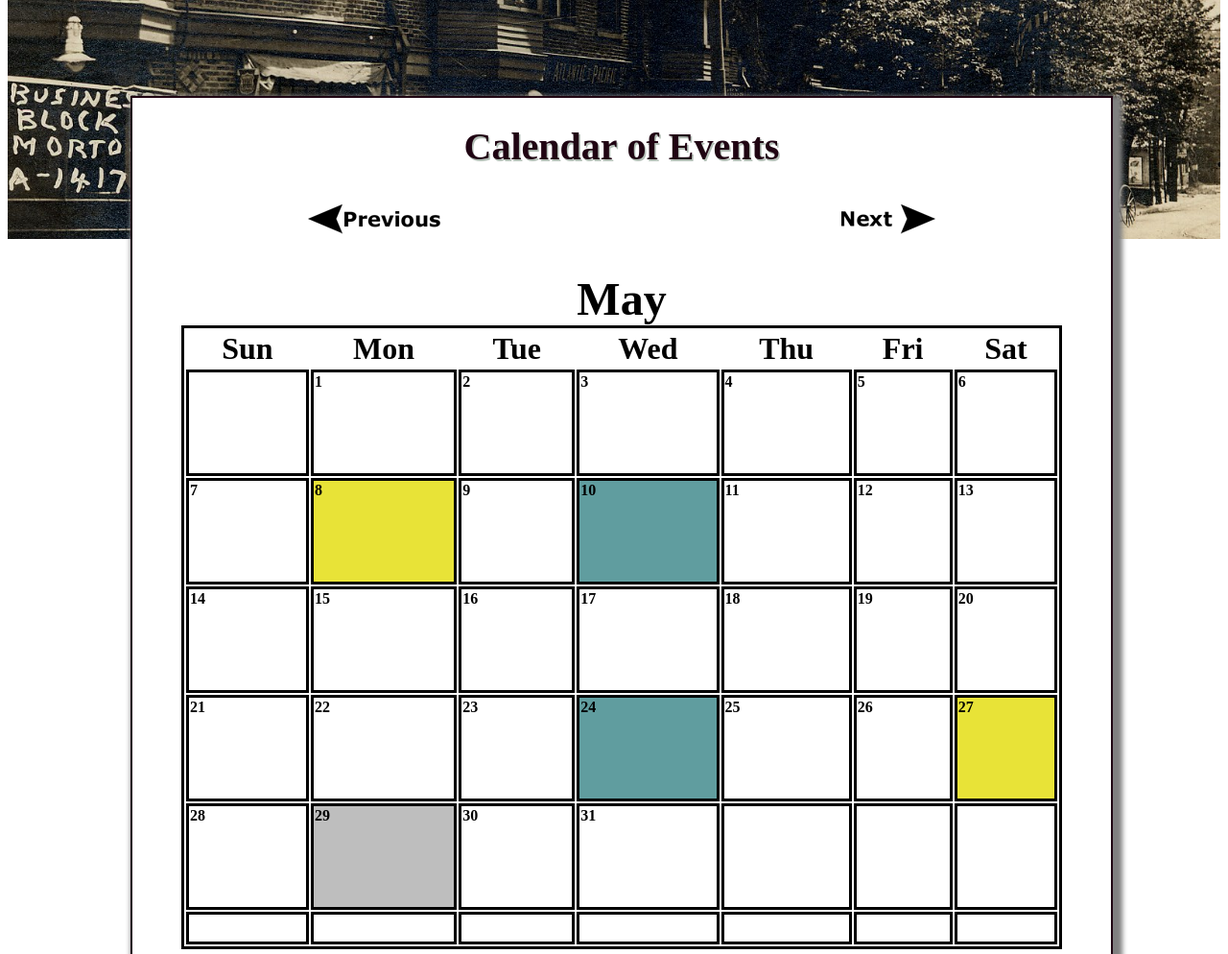
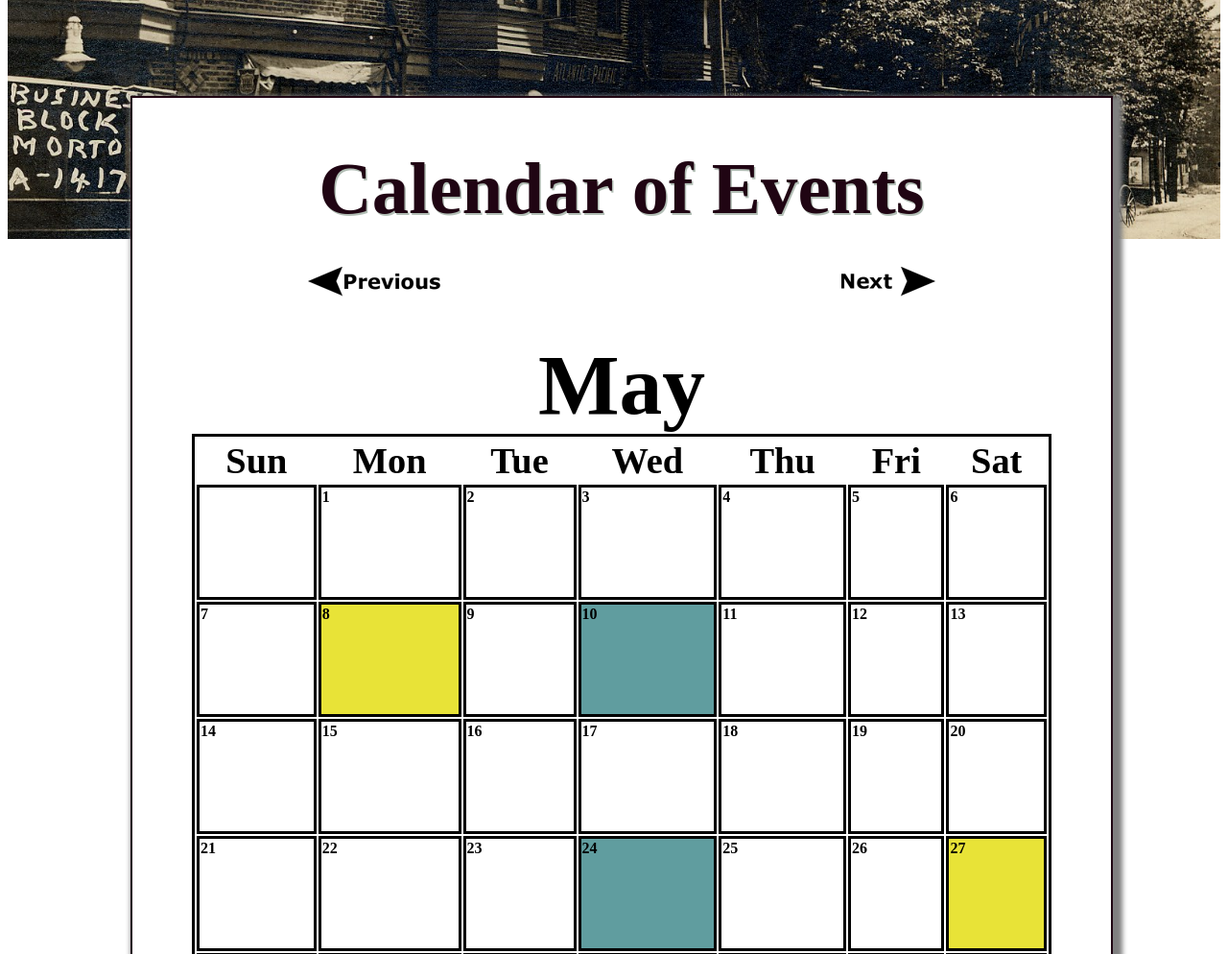
Before and after one commit to BullJohnson/Website-Files--Morton-, a plain HTML site: page events/calendar.html in a window 1280 px wide. Shown: the part 600-1594 px from the top of the page at 96% size. Drawn offline with Linux system fonts and the light colour scheme.

Commit message:
Improved responsiveness of calandar (still all html & css)

```diff
--- a/events/calendar.html
+++ b/events/calendar.html
@@ -52,7 +52,7 @@
 		</div>
 		<main>
 			<div id="wrapper">
-				<h1>Calendar&nbsp;of&nbsp;Events</h1>
+				<h1 class="event_headline">Calendar&nbsp;of&nbsp;Events</h1>
 				<br>
 				<section>
 					<ul>
--- a/morton.css
+++ b/morton.css
@@ -231,6 +231,7 @@ footer 	li 	{	display: inline;
 					font-size: 1.2em;
 					padding-bottom: .75em;
 					padding-top: .75em;
+					clear: both
 }
 nav	ul	ul{	position: absolute;
 			padding: 0;
@@ -331,23 +332,26 @@ section a :hover	{	transform: scale(1.1);}
 						padding-top: 0;
 						font-family: Verdana, sans-serif;
 }
+.ordinance_link:link	{	color: #db592a;}
+.ordinance_link:hover	{	font-size: 110%;}
+
 table, td	{	border: 2.5pt solid #000000;
 }
-table		{	width: 90%;
+table		{	width: 80vw;
 				margin: auto;
-				height: 650px;
+				height: 65vw;
 }
 td			{	font-weight: bold;
 				vertical-align: top;
-
 }
 th			{	font-weight: bolder;
-				font-size: 2em;
+				font-size: 5vw;
 }
-table 	caption 	{	font-size: 3em;
+table 	caption 	{	font-size: 9vw;
 						font-weight: bold;
 						margin-top: 0;
 }
+.event_headline 	{	font-size: 8vw;}
 .public		{	background-color: hsla(182,25%,50%,1.00);}
 .office_closed	{	background-color:#bebebe;}
 .community_event	{background-color: #e8e337;}
@@ -355,6 +359,8 @@ table 	caption 	{	font-size: 3em;
 .closed_color	{	background-color: #BEBEBE;}
 .event_color	{	background-color: hsla(58,79%,56%,.50);}
 .display_as_pdf	{	display: none;}
+.footer_phone{display: inline-block;}
+.footer_fax{display: inline-block;}
 
 
 @media (min-width: 600px){
@@ -379,6 +385,18 @@ table 	caption 	{	font-size: 3em;
 						clear: both;
 						text-align: center;
 	}
+	table		{	width: 70vw;
+					margin: auto;
+					height: 55vw;
+	}
+	th			{	font-weight: bolder;
+				font-size: 4vw;
+	}
+	table 	caption 	{	font-size: 8vw;
+						font-weight: bold;
+						margin-top: 0;
+	}
+	.event_headline 	{	font-size: 7vw;}
 	.footer_phone	{	float: left;}
 	.footer_fax		{	float: right;}
 	.agenda_month 	{	margin-left: 20%;
@@ -520,4 +538,17 @@ table 	caption 	{	font-size: 3em;
 						margin-left: 40%
 	}
 	.office_holders	{	font-size: 1.7em;}
+
+	.event_headline 	{	font-size: 6vw;}
+	table		{	width: 70vw;
+					margin: auto;
+					height: 55vw;
+	}
+	th			{	font-weight: bolder;
+					font-size: 3vw;
+	}
+	table 	caption 	{	font-size: 7vw;
+							font-weight: bold;
+							margin-top: 0;
+	}
 }
```
Also changed, not shown: events/last_month.html (+1 -1 lines), events/next_month.html (+1 -1 lines), ordinances.html (+3 -3 lines), index.html (line endings or trailing spaces).
